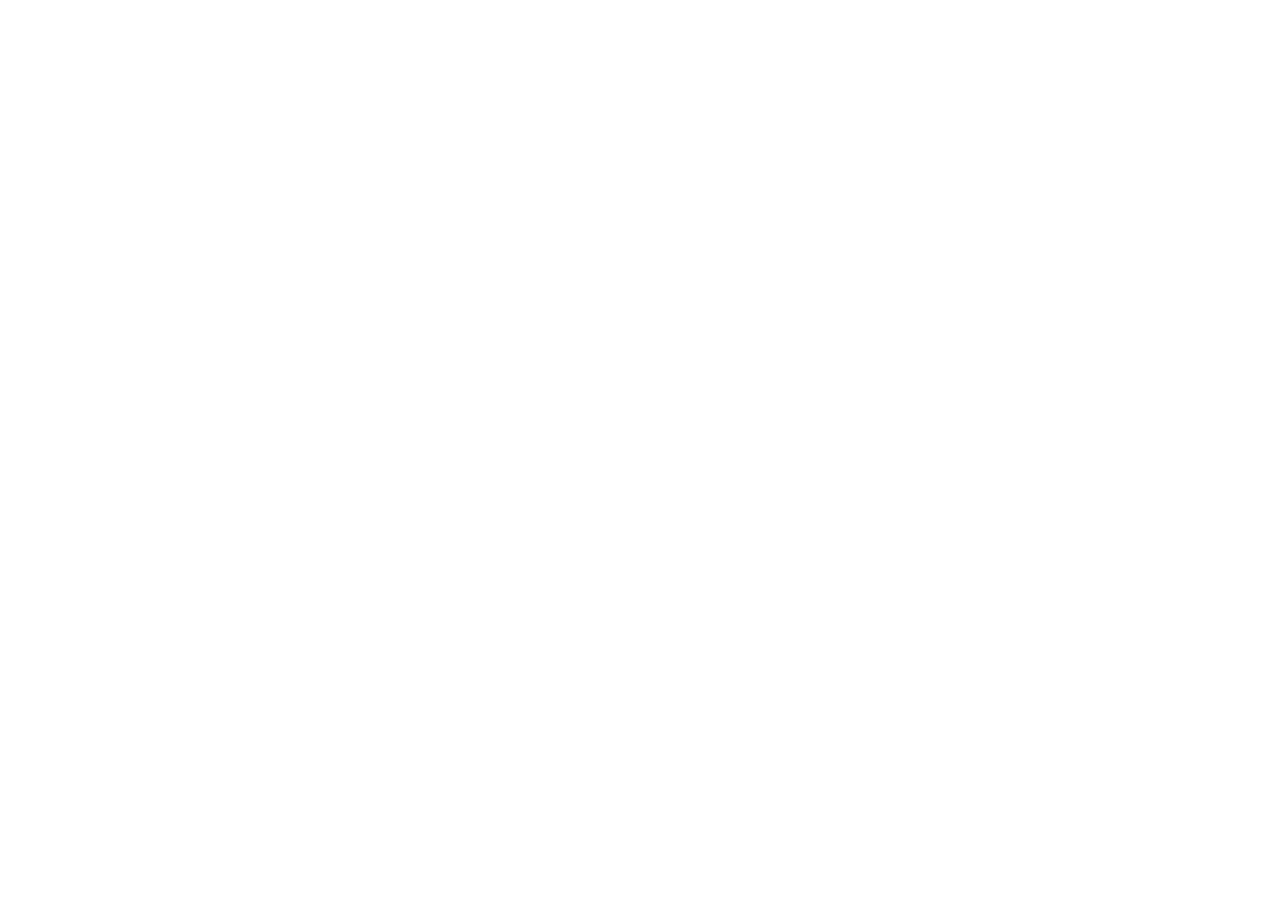
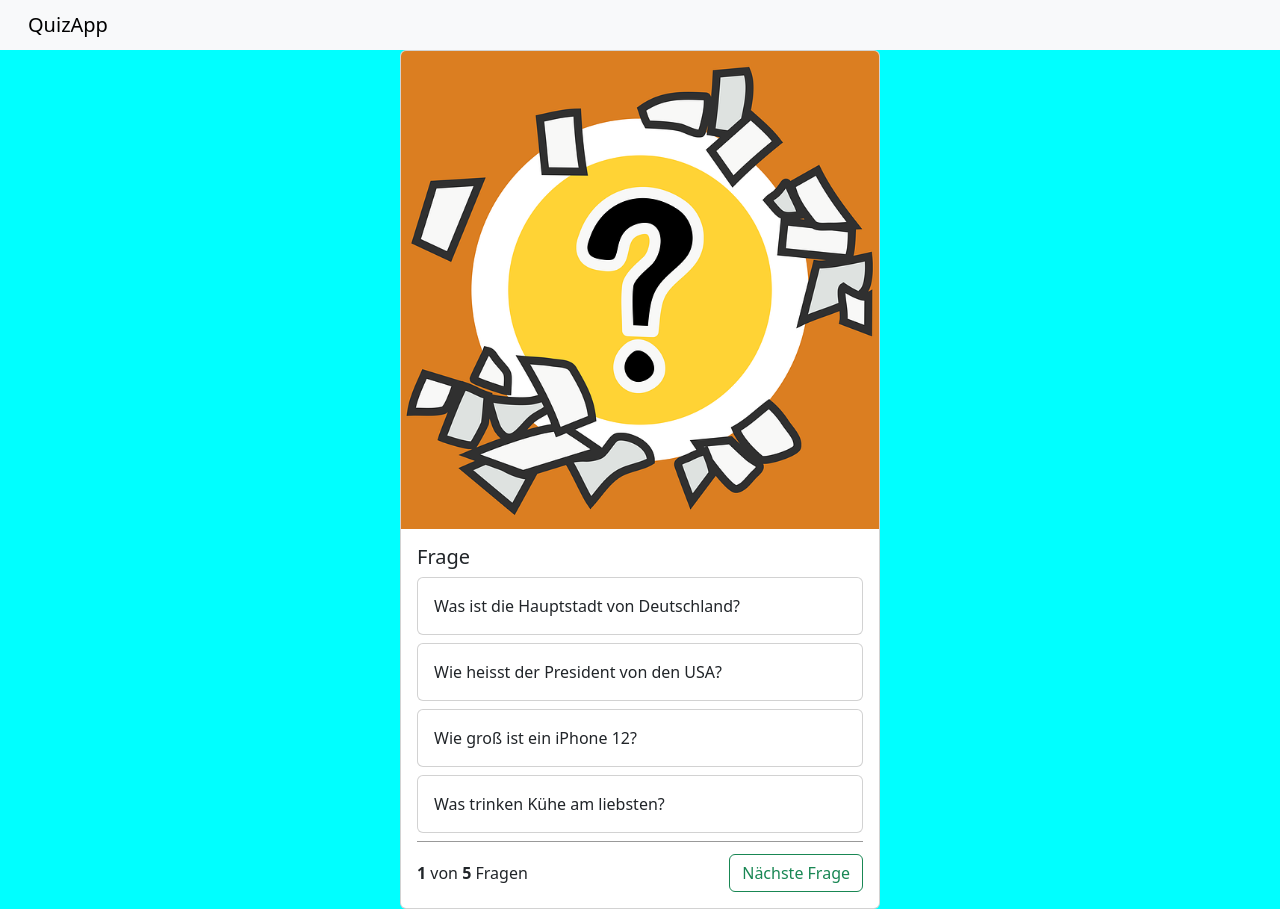
Before and after one commit to IvanGomes9777/quizapp, a website: page quiz.html in a window 1280 px wide. Before the commit the page ends 800 px from the top, so only its background shows below. Drawn offline with nearby package versions, Linux system fonts and the light colour scheme.

Commit message:
save card for quiz app

```diff
--- a/quiz.html
+++ b/quiz.html
@@ -9,6 +9,45 @@
     <script src="script.js"></script>
 </head>
 <body>
+    <nav class="navbar bg-body-tertiary">
+        <div class="container-fluid">
+          <span class="navbar-brand mb-0 h1">QuizApp</span>
+        </div>
+      </nav>
+      <div class="container">
+      <div class="card quiz-card">
+        <img src="img/quizimg.png" class="card-img-top" alt="...">
+        <div class="card-body">
+          <h5 class="card-title">Frage</h5>
+          <div class="card mb-2">
+            <div class="card-body">
+              Was ist die Hauptstadt von Deutschland?
+            </div>
+          </div>
+          <div class="card mb-2">
+            <div class="card-body">
+              Wie heisst der President von den USA?
+            </div>
+          </div>
+          <div class="card mb-2">
+            <div class="card-body">
+              Wie groß ist ein iPhone 12?
+            </div>
+          </div>
+          <div class="card mb-2">
+            <div class="card-body">
+              Was trinken Kühe am liebsten?
+            </div>
+          </div>
+          <div class="quiz-footer">
+            <span>
+            <b>1</b> von <b>5</b> Fragen
+        </span>
+        <button type="button" class="btn btn-outline-success">Nächste Frage</button>
 
+              </div>
+      </div>
+
+    </div>
 </body>
 </html>
--- a/script.js
+++ b/script.js
@@ -0,0 +1,10 @@
+let questions = [
+  {
+    question: "Was ist die Hauptstadt von Deutschland?",
+    answer_1: "Prag",
+    answer_2: "Nintendo",
+    answer_3: "Berlin",
+    answer_4: "Lazy Town",
+    right_answer: 3,
+  },
+];
--- a/style.css
+++ b/style.css
@@ -1,20 +1,23 @@
-.collapse {
-    &:not(.show) {
-      display: none;
-    }
-  }
+body {
+  background-color: aqua;
+}
 
-  .collapsing {
-    height: 0;
-    overflow: hidden;
-    @include transition($transition-collapse);
+.container {
+  min-height: 100vh;
+  background-color: aqua;
+  display: flex;
+  justify-content: center;
+  align-items: center;
+}
 
-    &.collapse-horizontal {
-      width: 0;
-      height: auto;
-      @include transition($transition-collapse-width);
-    }
-  }
+.quiz-footer {
+  display: flex;
+  justify-content: space-between;
+ align-items: center;
+ border-top: 1px solid rgba(0, 0, 0, 0.4);
+ padding-top: 12px;
+}
 
-  $transition-collapse:         height .35s ease;
-$transition-collapse-width:   width .35s ease;
+.quiz-card{
+  width: 30rem;
+}
```
Also changed, not shown: img/quizimg.png (added).
